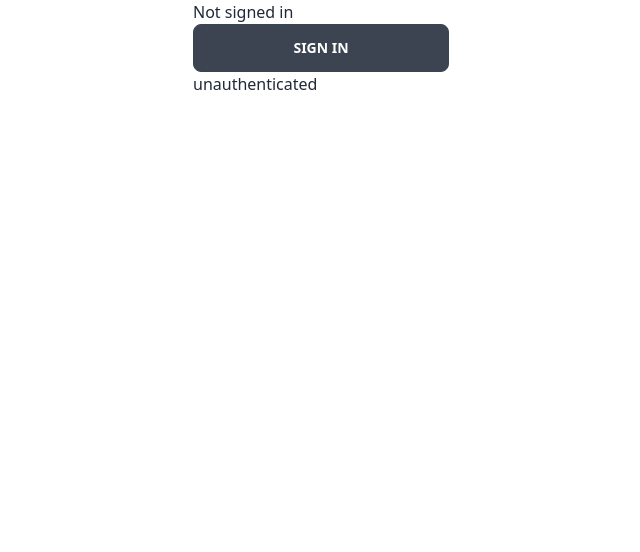
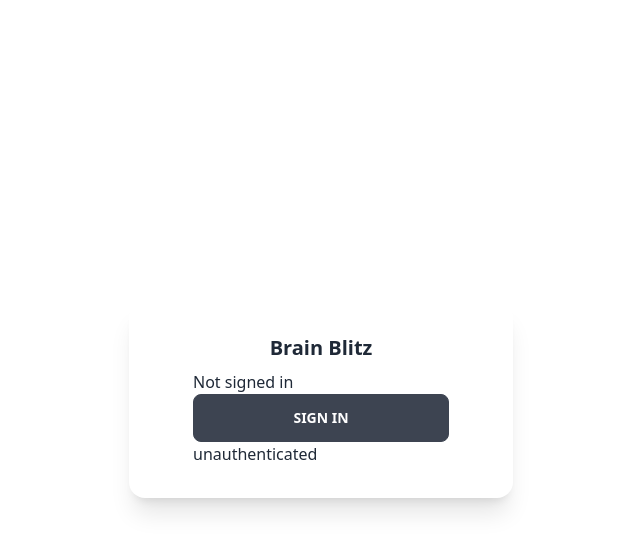
Before and after one commit to JeelRajodiya/brain-blitz, a Next.js app: page / in a window 1280 px wide. Shown: the top 552 px of the page, without its empty margins (319-959 px from the left). Built offline with nearby package versions, Linux system fonts and the light colour scheme; no server answers.

Commit message:
made the first page kinda better

```diff
--- a/pages/index.tsx
+++ b/pages/index.tsx
@@ -3,13 +3,31 @@ import LoginBtn from "./components/LoginBtn";
 
 export default function Home() {
     return (
-        <div className="center">
-        	<Head>
-        		<title>Create Next App</title>
-        	</Head>
-        	<div className="flex w-64 justify-center flex-col">
-        		<LoginBtn />
-        	</div>
+        // <div className="center">
+        // 	<Head>
+        // 		<title>Create Next App</title>
+        // 	</Head>
+        // 	<div className="flex w-64 justify-center flex-col">
+        // 		<LoginBtn />
+        // 	</div>
+        // </div>
+
+        <div className="flex justify-center items-center h-screen">
+            <div className="card w-96 bg-base-100 shadow-xl ">
+                <div className="card-body center">
+                    <h1 className="card-title">Brain Blitz</h1>
+
+                    {/* <p>If a dog chews shoes whose shoes does he choose?</p> */}
+
+                    {/* <div className="card-actions justify-end">
+                        <button className="btn btn-primary">Buy Now</button>
+                    </div> */}
+
+                    <div className="flex w-64 justify-center flex-col">
+                        <LoginBtn />
+                    </div>
+                </div>
+            </div>
         </div>
     );
 }
```
